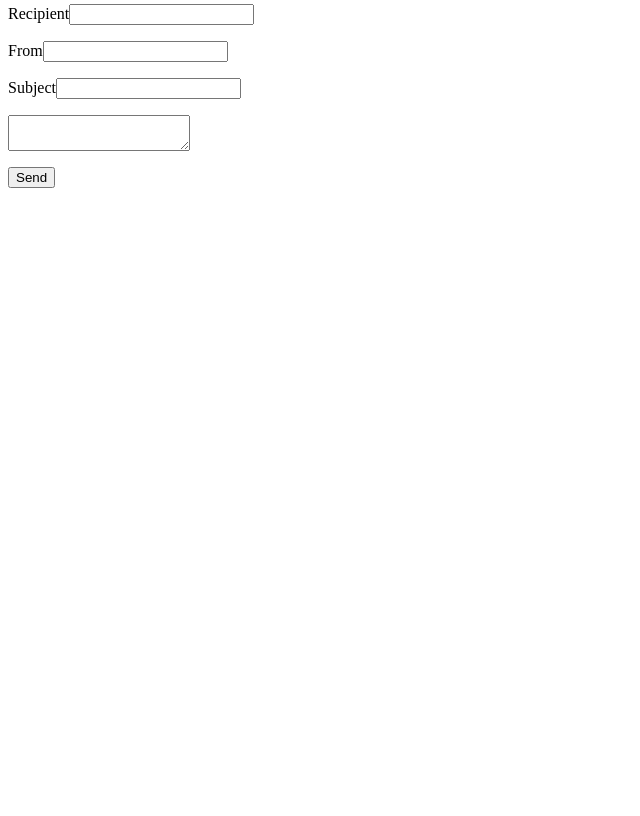
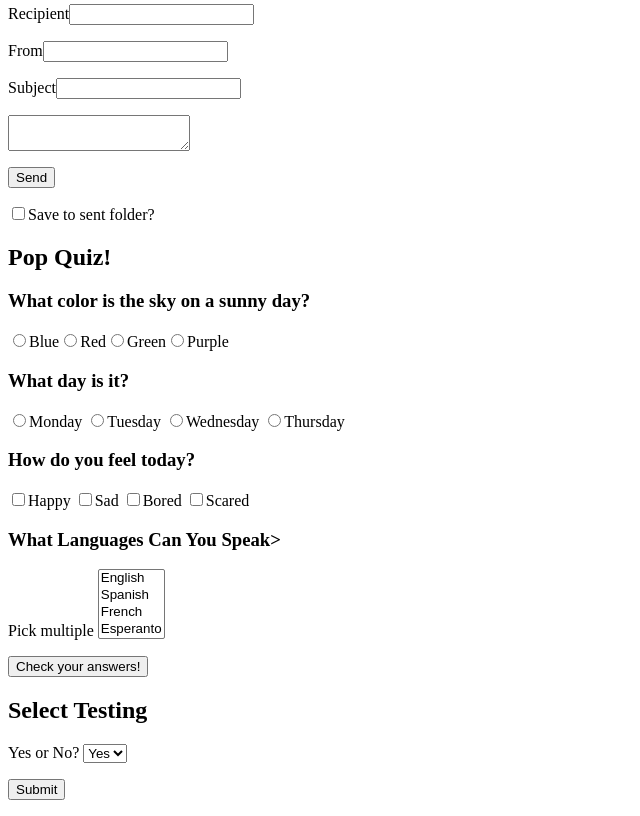
Before and after one commit to FrankARod/Codeup_Web_Exercises, a PHP site: page /my_first_form.php in a window 1280 px wide. Shown: the part 251-1067 px from the top of the page, without its empty margins (0-640 px from the left). Before the commit the page ends 439 px from the top, so only its background shows below. Run offline with PHP 8.4, Linux system fonts and the light colour scheme.

Commit message:
Experimenting with select elements

```diff
--- a/public/my_first_form.php
+++ b/public/my_first_form.php
@@ -5,6 +5,11 @@
 
 ?>
 
+<!DOCTYPE html>
+<html>
+	<head>
+	</head>
+	<body>
 		<h2>User Login</h2>
 
 		<form method="POST" action="/my_first_form.php">
@@ -43,3 +48,68 @@
 			<p>
 				<label for="submit"><input name="submit" value="Send" type="submit"></label>
 			</p>
+			<p>
+				<label for="save"><input type="checkbox" name="save" id="save">Save to sent folder?</label>
+			</p>
+		</form>
+
+
+		<h2>Pop Quiz!</h2>
+		<form method="POST" action="/my_first_form.php">
+			<h3>What color is the sky on a sunny day?</h3>
+			<p>
+				<label for="q1answer1"><input type="radio" name="q1answer1" value="blue">Blue</la
+				<label for="q1answer2"><input type="radio" name="q1answer2" value="red">Red</la
+				<label for="q1answer3"><input type="radio" name="q1answer3" value="green">Green</la
+				<label for="q1answer4"><input type="radio" name="q1answer4" value="purple">Purple</label>
+			</p>
+
+			<h3>What day is it?</h3>
+			<p>
+				<label for="q2answer1"><input type="radio" name="q2answer1" value="monday">Monday</label>
+				<label for="q2answer2"><input type="radio" name="q2answer2" value="tuesday">Tuesday</label>
+				<label for="q2answer3"><input type="radio" name="q2answer3" value="wednesday">Wednesday</label>
+				<label for="q2answer4"><input type="radio" name="q2answer4" value="thursday">Thursday</label>
+			</p>
+
+
+			<h3>How do you feel today?</h3>
+			<p>
+				<label for="m_answer1"><input type="checkbox" name="m_answer[]" value="happy">Happy</label>
+				<label for="m_answer2"><input type="checkbox" name="m_answer[]" value="sad">Sad</label>
+				<label for="m_answer3"><input type="checkbox" name="m_answer[]" value="bored">Bored</label>
+				<label for="m_answer4"><input type="checkbox" name="m_answer[]" value="scared">Scared</label>
+			</p>
+
+
+			<p>
+				<h3>What Languages Can You Speak></h3>
+				<label for="languages">Pick multiple</label>
+				<select name="languages[]" multiple>
+					<option>English</option>
+					<option>Spanish</option>
+					<option>French</option>
+					<option>Esperanto</option>
+				</select>
+			</p>
+			<p>
+				<input type="submit" value="Check your answers!">
+			</p>
+		</form>
+
+		<h2>Select Testing</h2>
+		<form method="POST" action="/my_first_form.php">
+			<p>
+				<label for="yesno">Yes or No?</label>
+					<select id="yesno" name="yesno">
+						<option value="1" checked>Yes</option>
+						<option value="0">No</option>
+					</select>
+			</p>
+
+			<p>
+				<input type="submit">
+			</p>
+		</form>
+	</body>
+</html>
```
Lines whose indentation alone changed are shown as unchanged.
